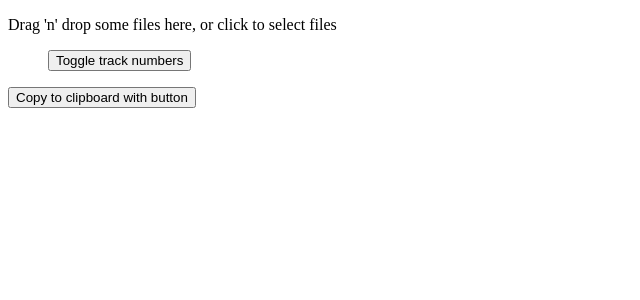
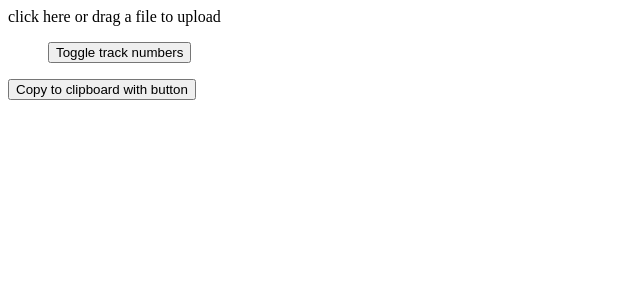
Before and after one commit to ewenme/tracklister, a React (Create React App) app: page / in a window 1280 px wide. Shown: the top 300 px of the page, without its empty margins (0-640 px from the left). Built offline with nearby package versions, Linux system fonts and the light colour scheme; the HTML template or start-up script is replaced by a standard one.

Commit message:
add dynamix drag text

```diff
--- a/src/App.js
+++ b/src/App.js
@@ -3,9 +3,6 @@ import Dropzone from "react-dropzone";
 import xml2js from "xml2js";
 import Tracklist from "./tracklist";
 import Clipboard from "./clipboard";
-/*
-import Upload from "./upload";
-*/
 
 class App extends Component {
   state = {
@@ -22,7 +19,6 @@ class App extends Component {
         reader.onabort = () => console.log("file reading was aborted");
         reader.onerror = () => console.log("file reading has failed");
         reader.onload = () => {
-          // Do whatever you want with the file contents
           const binaryStr = reader.result;
           const parser = new xml2js.Parser();
           parser.parseString(binaryStr);
@@ -123,12 +119,14 @@ class App extends Component {
 
     return (
       <div className="container">
-        <Dropzone onDrop={this.onDrop}>
-          {({ getRootProps, getInputProps }) => (
+        <Dropzone onDrop={this.onDrop} accept=".nml" multiple={false}>
+          {({ getRootProps, getInputProps, isDragActive }) => (
             <section className="container">
               <div {...getRootProps({ className: "dropzone" })}>
                 <input {...getInputProps()} />
-                <p>Drag 'n' drop some files here, or click to select files</p>
+                {isDragActive
+                  ? "stop, drop!"
+                  : "click here or drag a file to upload"}
               </div>
             </section>
           )}
```
